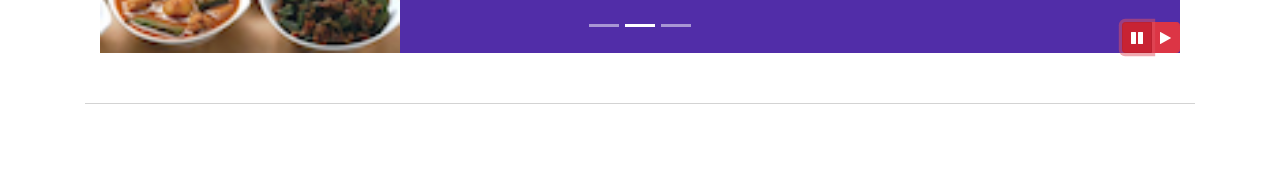
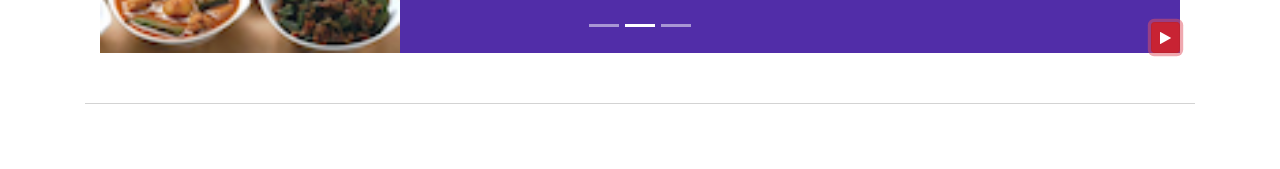
Before and after one commit to VygantasMiskinis/bootstrap, a website: page index.html in a window 1280 px wide. Both pictures are taken after a click on the button 1137 px from the left and 668 px from the top of the page. Shown: the part 631-800 px from the top of the page. Drawn offline with nearby package versions, Linux system fonts and the light colour scheme.

Commit message:
more jquery

```diff
--- a/index.html
+++ b/index.html
@@ -232,14 +232,11 @@
                     <a class="carousel-control-next" href="#myCarousel" role="button" data-slide="next">
                         <span class="carousel-control-next-icon"></span>
                     </a>
-                    <div class="btn-group" id="carouselButton">
-                        <button class="btn btn-danger btn-sm" id="carousel-pause">
+
+                        <button class="btn btn-danger btn-sm" id="carouselButton">
                             <span class="fa fa-pause"></span>
                         </button>
-                        <button class="btn btn-danger btn-sm" id="carousel-play">
-                            <span class="fa fa-play"></span>
-                        </button>
-                    </div>
+
                 </div>
             </div>
        </div>
@@ -349,11 +346,18 @@
  <script>
      $(document).ready(function(){
          $('.carousel').carousel({ interval: 2000 });
-         $('#carousel-pause').click(function(){
-            $('#myCarousel').carousel('pause');
-         });
-         $('#carousel-play').click(function(){
-            $('#myCarousel').carousel('cycle');
+         $('#carouselButton').click(function(){
+             if ($('#carouselButton').children('span').hasClass('fa-pause')) {
+                  $('#myCarousel').carousel('pause');
+                  $('#carouselButton').children('span').removeClass('fa-pause')
+                  $('#carouselButton').children('span').addClass('fa-play')
+             }
+            else {
+                  $('#myCarousel').carousel('cycle');
+                  $('#carouselButton').children('span').removeClass('fa-play')
+                  $('#carouselButton').children('span').addClass('fa-pause')
+
+            }
          });
      });
  </script>
```
